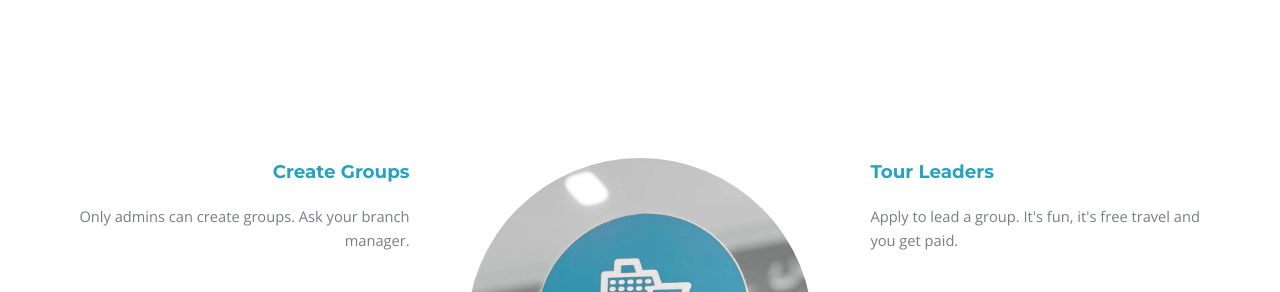
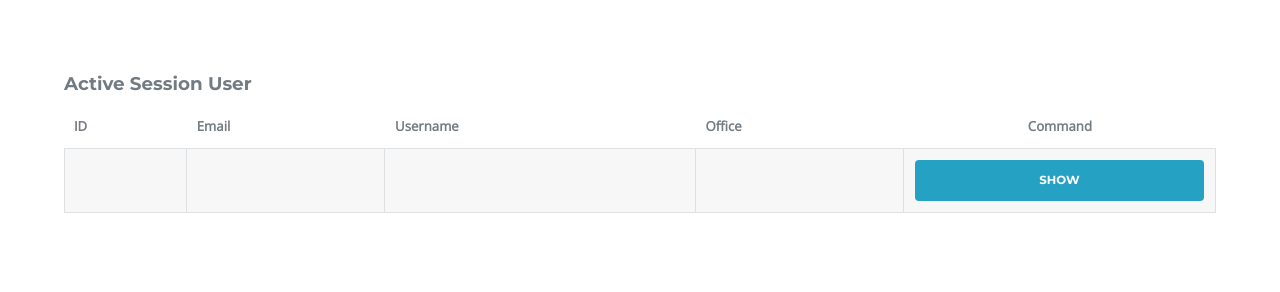
Before and after one commit to borisboev79/GrouMan-Front-End, a React (Vite) app in the folder client/: page /users in a window 1280 px wide. Shown: the part 288-580 px from the top of the page. Built offline with nearby package versions, Linux system fonts and the light colour scheme; no server answers.

Commit message:
users/me experiment

```diff
--- a/client/src/components/UserList.jsx
+++ b/client/src/components/UserList.jsx
@@ -1,10 +1,34 @@
 import "./UserList.css";
 import { useState, useEffect } from "react";
 import * as userService from "../services/userService";
+import * as authService from "../services/authService";
 import UserRow from "./UserRow";
 
 export default function UserList() {
   const [users, setUsers] = useState([]);
+  const [loggedUser, setLoggedUser] = useState({});
+
+
+
+  const getOneHanler = () => {
+    console.log(loggedUser);
+
+    if(Object.keys(loggedUser).length === 0) {
+
+      authService.getMe()
+      .then(result => setLoggedUser(result))
+
+      return loggedUser;
+    } else {
+      setLoggedUser({});
+    }
+
+  };
+
+  // useEffect(() => {
+  //   authService.getMe()
+  //   .then(result => setLoggedUser(result))
+  // }, [loggedUser])
 
   useEffect(() => {
     userService
@@ -17,7 +41,7 @@ export default function UserList() {
     userService.remove(userId);
 
     setUsers((state) => state.filter((u) => u._id !== userId));
-  }
+  };
 
   return (
     <>
@@ -33,29 +57,77 @@ export default function UserList() {
                   <th>Email</th>
                   <th>Username</th>
                   <th>Office</th>
-                  <th colSpan={3} style={{textAlign: 'center'}}>Commands</th>
-
-
+                  <th colSpan={3} style={{ textAlign: "center" }}>
+                    Commands
+                  </th>
                 </tr>
               </thead>
               <tbody>
-
-                {users.map(user => <UserRow key={user._id} onDelete={removeHandler} {...user}   />)}
-
-
+                {users.map((user) => (
+                  <UserRow key={user._id} onDelete={removeHandler} {...user} />
+                ))}
               </tbody>
               <tfoot>
                 <tr>
-
                   <td colSpan={4} />
-                  <td style={{textAlign: 'right', fontWeight: '700'}} >Active Users</td>
-                  <td style={{textAlign: 'right', fontWeight: '700', color: '#25a2c3'}}>{users.length}</td>
+                  <td style={{ textAlign: "right", fontWeight: "700" }}>
+                    Active Users
+                  </td>
+                  <td
+                    style={{
+                      textAlign: "right",
+                      fontWeight: "700",
+                      color: "#25a2c3",
+                    }}
+                  >
+                    {users.length}
+                  </td>
                 </tr>
               </tfoot>
             </table>
           </div>
         </div>
       </div>
+      <div className="12u inner">
+        {/* Table */}
+        <h3>Active Session User</h3>
+        <div className="table-wrapper">
+          <table className="alt">
+            <thead>
+              <tr>
+                <th>ID</th>
+                <th>Email</th>
+                <th>Username</th>
+                <th>Office</th>
+                <th style={{ textAlign: "center" }}>
+                  Command
+                </th>
+              </tr>
+            </thead>
+            <tbody>
+              <tr>
+                <td>
+                  {loggedUser._id}
+                </td>
+                <td>{loggedUser.email}</td>
+                <td>{loggedUser.username}</td>
+                <td>{loggedUser.office}</td>
+
+                <td>
+                  <a
+                    className="button small"
+                    onClick={getOneHanler}
+                  >
+                    {Object.keys(loggedUser).length === 0 ? 'Show' : 'Hide'}
+                  </a>
+                </td>
+              </tr>
+            </tbody>
+            <tfoot></tfoot>
+          </table>
+        </div>
+      </div>
+
     </>
   );
 }
--- a/client/src/services/authService.js
+++ b/client/src/services/authService.js
@@ -24,3 +24,12 @@ export const register = (firstName, lastName, email, username, password, office)
 });
 
 export const logout = () => request.get(`${baseUrl}/logout`);
+
+export const getMe = async () => {
+
+    const result = await request.get(`${baseUrl}/me`);
+
+    console.log(result);
+
+    return (result);
+}
```
Also changed, not shown: client/src/services/userService.js (line endings or trailing spaces), 1 other file (tests, documents, lock files or other folders).
